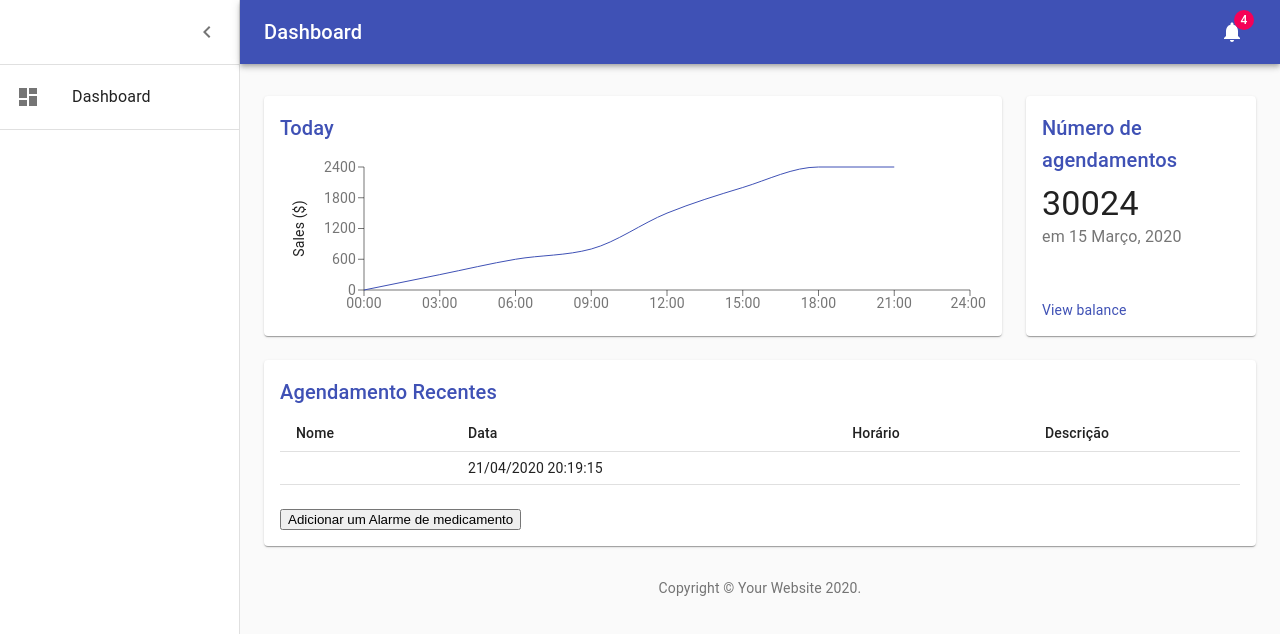
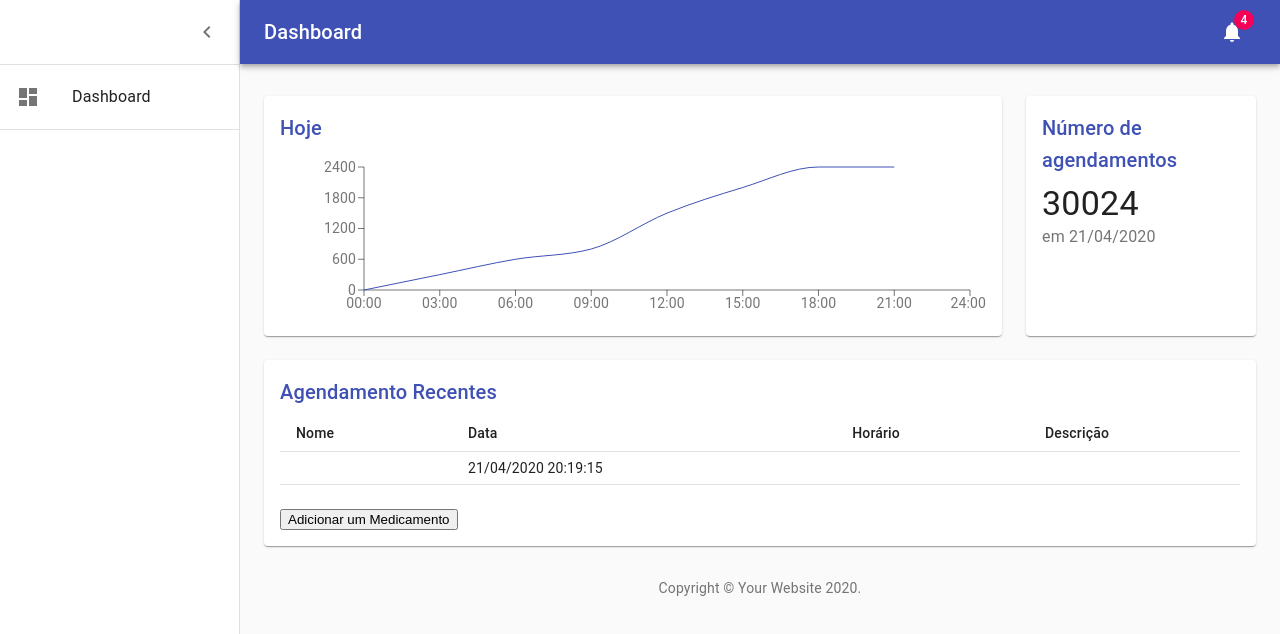
Before and after one commit to Guilherme2020/medicine-remember, a React (Create React App) app: page /dashboard in a window 1280 px wide. Shown: the top 634 px of the page. Built offline with nearby package versions, Linux system fonts and the light colour scheme; no server answers.

Commit message:
formate date in boards

```diff
--- a/src/pages/Dashboard/AlarmsSchedules.js
+++ b/src/pages/Dashboard/AlarmsSchedules.js
@@ -236,7 +236,7 @@ export default function AlarmsSchedules() {
       {renderModalAlertErr()}
       <div className={classes.seeMore}>
         <button onClick={handleOpen}>
-          Adicionar um Alarme de medicamento
+          Adicionar um Medicamento
         </button>
 
       </div>
--- a/src/pages/Dashboard/Chart.js
+++ b/src/pages/Dashboard/Chart.js
@@ -25,7 +25,7 @@ export default function Chart() {
 
   return (
     <React.Fragment>
-      <Title>Today</Title>
+      <Title>Hoje</Title>
       <ResponsiveContainer>
         <LineChart
           data={data}
@@ -43,7 +43,6 @@ export default function Chart() {
               position="left"
               style={{ textAnchor: 'middle', fill: theme.palette.text.primary }}
             >
-              Sales ($)
             </Label>
           </YAxis>
           <Line type="monotone" dataKey="amount" stroke={theme.palette.primary.main} dot={false} />
--- a/src/pages/Dashboard/Deposits.js
+++ b/src/pages/Dashboard/Deposits.js
@@ -1,9 +1,9 @@
-import React from 'react';
-import Link from '@material-ui/core/Link';
-import { makeStyles } from '@material-ui/core/styles';
-import Typography from '@material-ui/core/Typography';
-import Title from './Title';
-
+import React from "react";
+import Link from "@material-ui/core/Link";
+import { makeStyles } from "@material-ui/core/styles";
+import Typography from "@material-ui/core/Typography";
+import Title from "./Title";
+import moment from "moment";
 function preventDefault(event) {
   event.preventDefault();
 }
@@ -16,6 +16,10 @@ const useStyles = makeStyles({
 
 export default function Deposits() {
   const classes = useStyles();
+  const dateFormat = () => {
+    const dateFormat = moment(new Date()).format(`DD/MM/YYYY`);
+    return dateFormat;
+  };
   return (
     <React.Fragment>
       <Title>Número de agendamentos</Title>
@@ -23,11 +27,11 @@ export default function Deposits() {
         30024
       </Typography>
       <Typography color="textSecondary" className={classes.depositContext}>
-        em 15 Março, 2020
+        em {dateFormat()}
       </Typography>
       <div>
         <Link color="primary" href="#" onClick={preventDefault}>
-          View balance
+          {/* View balance */}
         </Link>
       </div>
     </React.Fragment>
```
